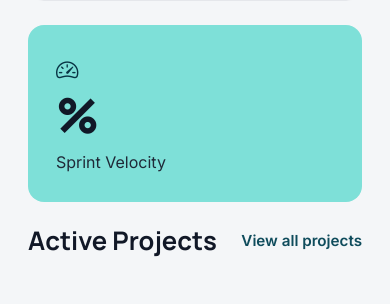
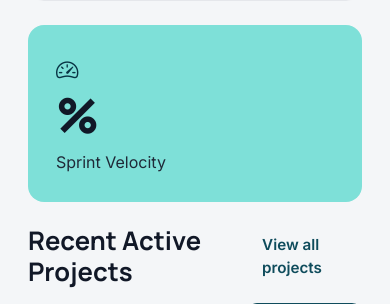
Before and after one commit to amitmath/CITS5505-Project, a Flask app: template app/templates/dashboard.html in a window 390 px wide. Shown: the part 1124-1428 px from the top of the page. Run offline with Flask 3, Linux system fonts and the light colour scheme; the template is opened without the code that fills it, so the values that code supplies are empty.

Commit message:
update dashboard to show recent active projects and add navigation to projects page

```diff
--- a/app/__init__.py
+++ b/app/__init__.py
@@ -129,7 +129,13 @@ def create_app():
             return redirect(url_for("auth", mode="login"))
 
         user = g.user
-        projects = Project.query.filter_by(status="active").all()
+        projects = (
+        Project.query
+            .filter_by(status="active")
+            .order_by(Project.created_at.desc())
+            .limit(3)
+            .all()
+        )
         # Used by the dashboard summary card to show the live project count.
         active_project_count = len(projects)
         tasks = Task.query.filter_by(assignee_id=user.id).all() if user else []
--- a/app/static/css/dashboard_styles.css
+++ b/app/static/css/dashboard_styles.css
@@ -229,44 +229,6 @@ body {
 .project-card {
   padding: 22px;
   height: 100%;
-}
-
-.project-slider {
-  display: flex;
-  gap: 20px;
-  overflow-x: auto;
-  padding-bottom: 10px;
-  scroll-snap-type: x mandatory;
-}
-
-/* Each card behaves like a slide */
-.project-slide-card {
-  flex: 0 0 280px;
-  scroll-snap-align: start;
-}
-
-/* Optional: smooth scroll */
-.project-slider {
-  scroll-behavior: smooth;
-}
-
-/* Scrollbar styling */
-.project-slider::-webkit-scrollbar {
-  height: 8px;
-}
-
-.project-slider::-webkit-scrollbar-track {
-  background: #e5e7eb;
-  border-radius: 999px;
-}
-
-.project-slider::-webkit-scrollbar-thumb {
-  background: #94a3b8;
-  border-radius: 999px;
-}
-
-.project-slider::-webkit-scrollbar-thumb:hover {
-  background: #64748b;
 }
 
 .project-icon {
--- a/app/static/css/project_styles.css
+++ b/app/static/css/project_styles.css
@@ -85,7 +85,7 @@ body {
 
 .project-grid {
   display: flex;
-  margin-top: 25px;
+  margin-top: 40px;
   gap: 24px;
   overflow-x: auto;
   padding-bottom: 16px;
--- a/app/templates/dashboard.html
+++ b/app/templates/dashboard.html
@@ -36,13 +36,13 @@
 
 <section class="mb-4">
   <div class="section-heading d-flex justify-content-between align-items-center mb-3">
-    <h2 class="section-title mb-0">Active Projects</h2>
-    <a href="#" class="section-link">View all projects</a>
+    <h2 class="section-title mb-0">Recent Active Projects</h2>
+    <a href="{{ url_for('project') }}" class="section-link">View all projects</a>
   </div>
 
-  <div class="project-slider">
+  <div class="row g-4">
     {% for project in projects %}
-    <div class="project-slide-card">
+    <div class="col-md-6 col-xl-3">
       <div class="project-card">
         <div class="project-icon"><i class="bi bi-laptop"></i></div>
         <h5>{{ project.name }}</h5>
```
